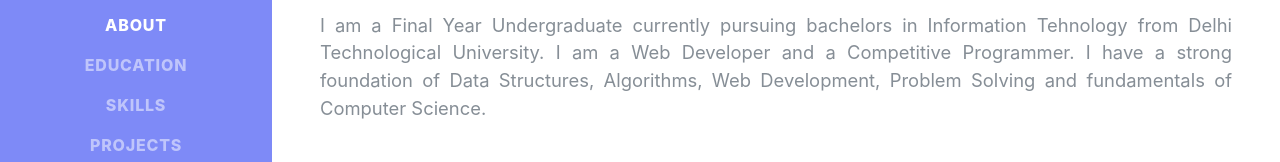
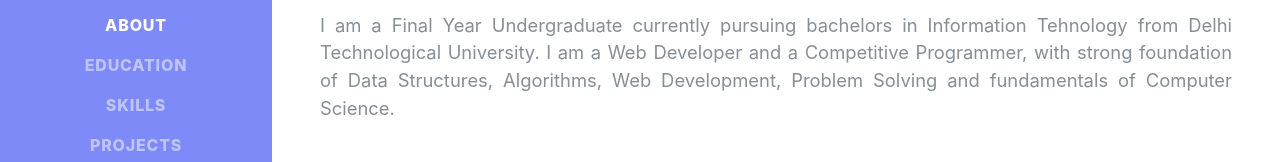
Before and after one commit to SachRestated/sachin-vashisht-portfolio, a Gatsby site: page / in a window 1280 px wide. Shown: the part 367-529 px from the top of the page. Built offline with nearby package versions, Linux system fonts and the light colour scheme; Gatsby itself is replaced by a stand-in of ours; a web font is replaced by a local one.

Commit message:
Initial Commit

```diff
--- a/src/pages/index.js
+++ b/src/pages/index.js
@@ -38,7 +38,7 @@ const IndexPage = () => (
           </div>
           <p className="lead mb-5">
             I am a Final Year Undergraduate currently pursuing bachelors in Information Tehnology from Delhi Technological University.
-            I am a Web Developer and a Competitive Programmer. I have a strong foundation of Data Structures, Algorithms, Web Development, Problem Solving and
+            I am a Web Developer and a Competitive Programmer, with strong foundation of Data Structures, Algorithms, Web Development, Problem Solving and
             fundamentals of Computer Science.
           </p>
           <div className="social-icons">
```
